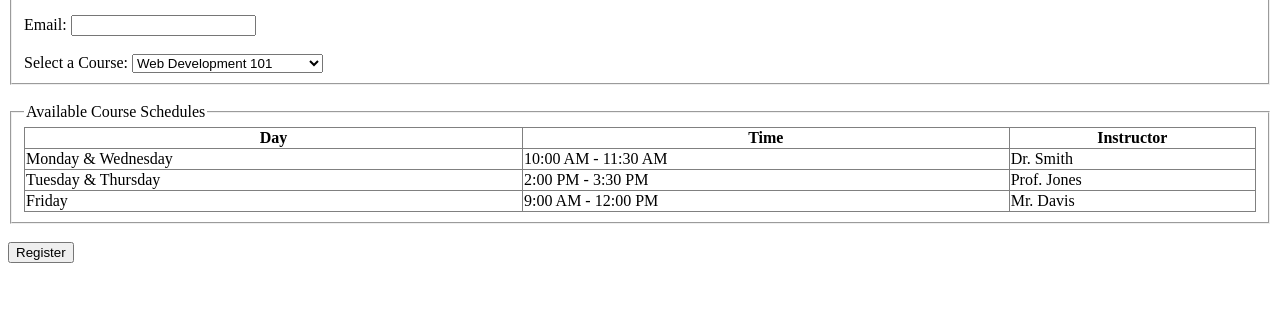
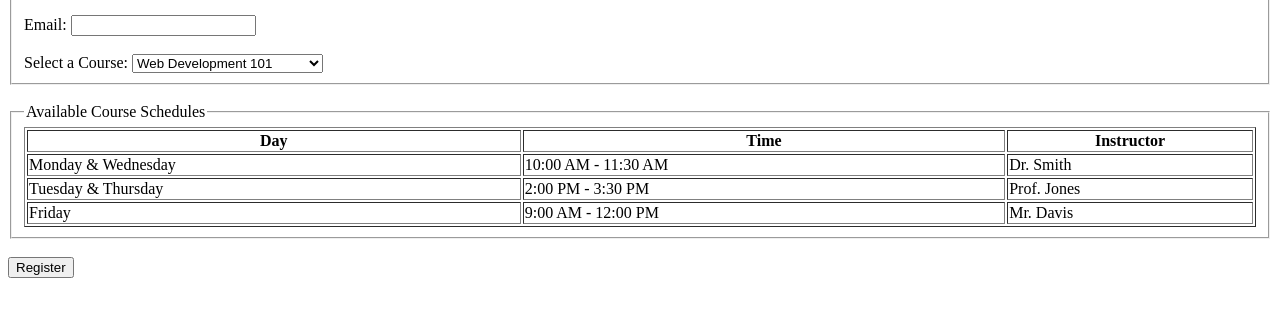
Before and after one commit to kbansal1111/Frontend-Dev, a plain HTML site: page Assignment_3/ques3.html in a window 1280 px wide. Shown: the part 127-444 px from the top of the page. Drawn offline with Linux system fonts and the light colour scheme.

Commit message:
made change in course registration

```diff
--- a/Assignment_3/ques3.html
+++ b/Assignment_3/ques3.html
@@ -33,7 +33,7 @@
 
         <fieldset>
             <legend>Available Course Schedules</legend>
-            <table border="1" style="width:100%; border-collapse: collapse;">
+            <table border="1" width="100%">
                 <thead>
                     <tr>
                         <th>Day</th>
```
